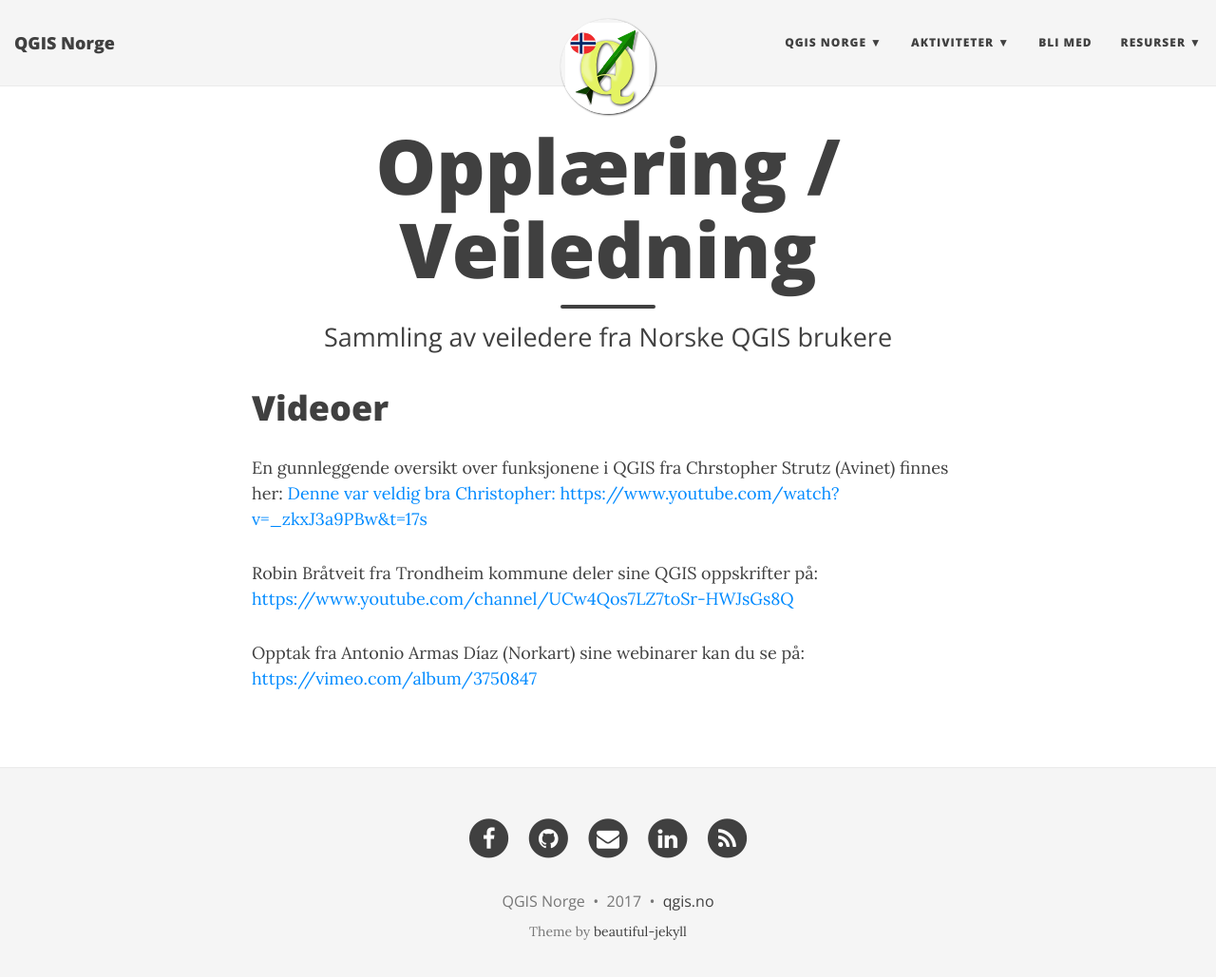
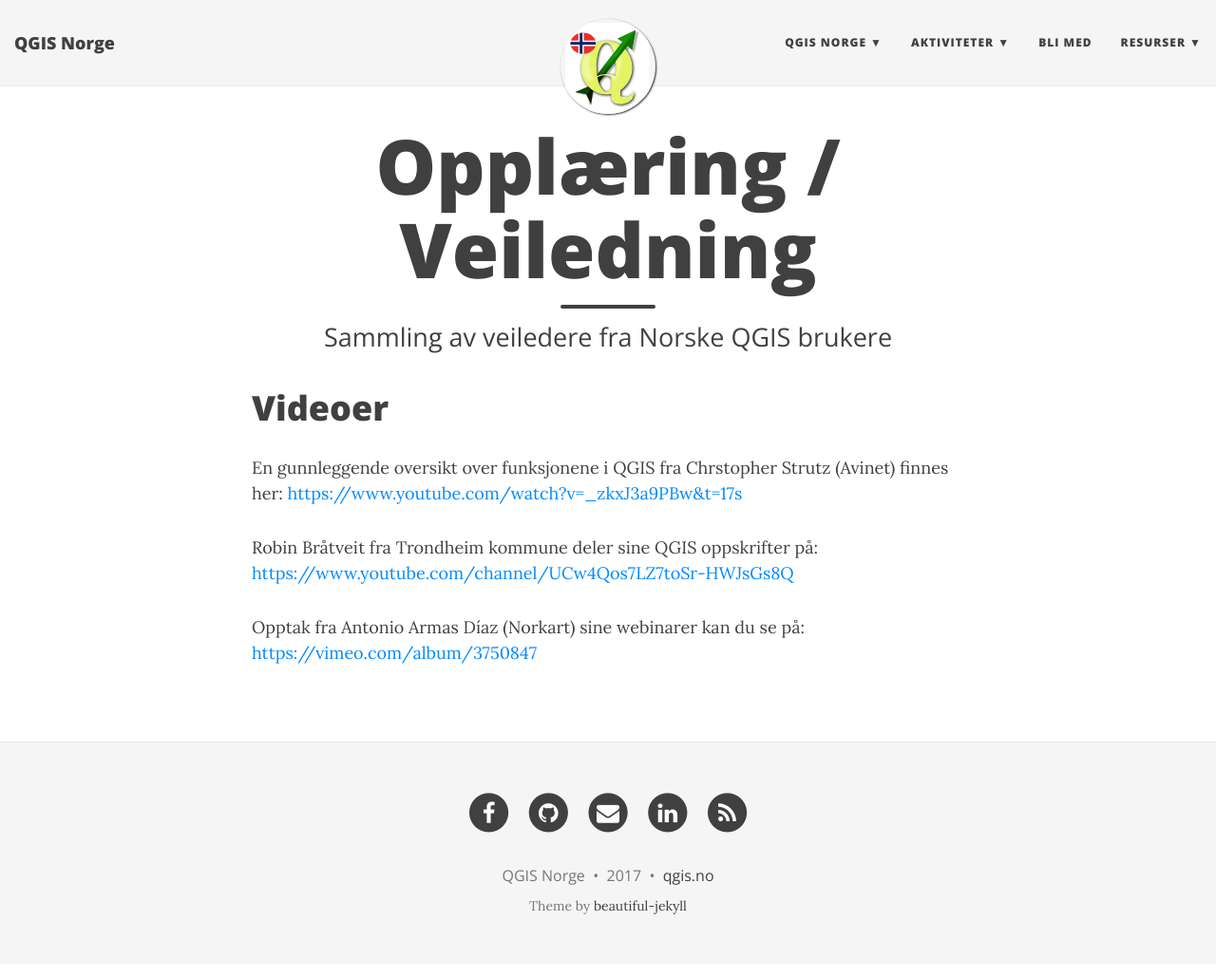
Before and after one commit to qgisnorge/qgisnorge.github.io, a Jekyll site: the page built from veiledning.md, in a window 1280 px wide and 1042 px high. Shown: the top 1029 px of the window at 95% size. Built offline with Jekyll 4.4.1, drawn with Linux system fonts in a browser that asks for light colours; nearby versions of some CDN libraries.

Commit message:
fix links

```diff
--- a/veiledning.md
+++ b/veiledning.md
@@ -7,7 +7,7 @@
 # Videoer
 
 En gunnleggende oversikt over funksjonene i QGIS fra Chrstopher Strutz (Avinet) finnes her:
-[Denne var veldig bra Christopher: https://www.youtube.com/watch?v=_zkxJ3a9PBw&t=17s](https://www.youtube.com/watch?v=_zkxJ3a9PBw&t=17s)
+[https://www.youtube.com/watch?v=_zkxJ3a9PBw&t=17s](https://www.youtube.com/watch?v=_zkxJ3a9PBw&t=17s)
 
 Robin Bråtveit fra Trondheim kommune deler sine QGIS oppskrifter på:
 [https://www.youtube.com/channel/UCw4Qos7LZ7toSr-HWJsGs8Q](https://www.youtube.com/channel/UCw4Qos7LZ7toSr-HWJsGs8Q)
```
